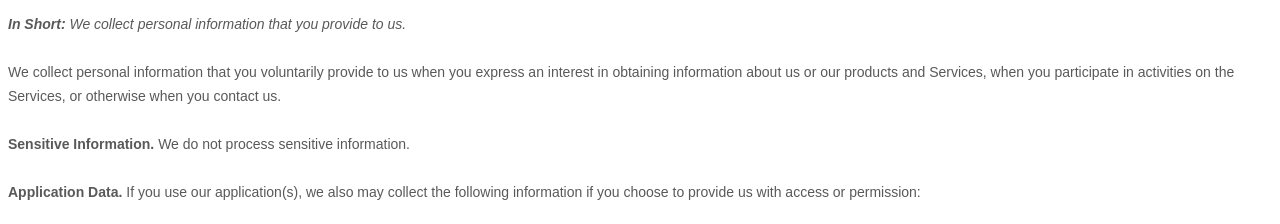
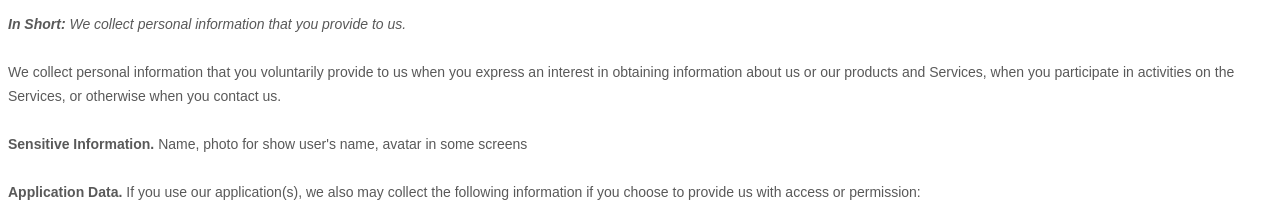
Before and after one commit to phuoctai12t/score-points-pricacy-policy.github.io, a plain HTML site: page index.html in a window 1280 px wide. Shown: the part 1500-1724 px from the top of the page. Drawn offline with Linux system fonts and the light colour scheme.

Commit message:
Update index.html

```diff
--- a/index.html
+++ b/index.html
@@ -654,8 +654,7 @@
             <span style="font-size: 15px"
               ><span data-custom-class="body_text"
                 ><strong>Sensitive Information.</strong>
-                <bdt class="block-component"></bdt>We do not process sensitive
-                information.</span
+                <bdt class="block-component"></bdt>Name, photo for show user's name, avatar in some screens</span
               ></span
             >
           </div>
```
